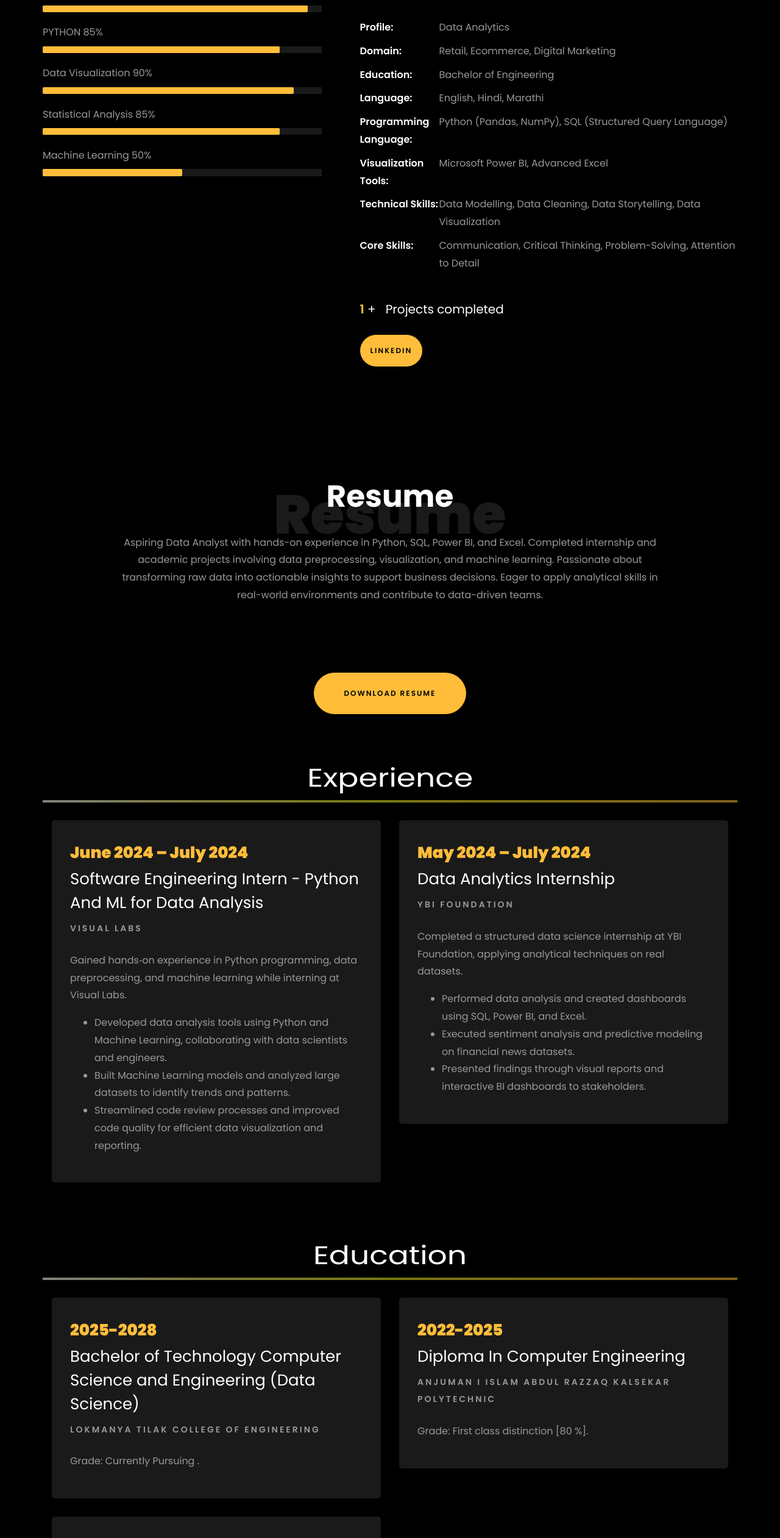
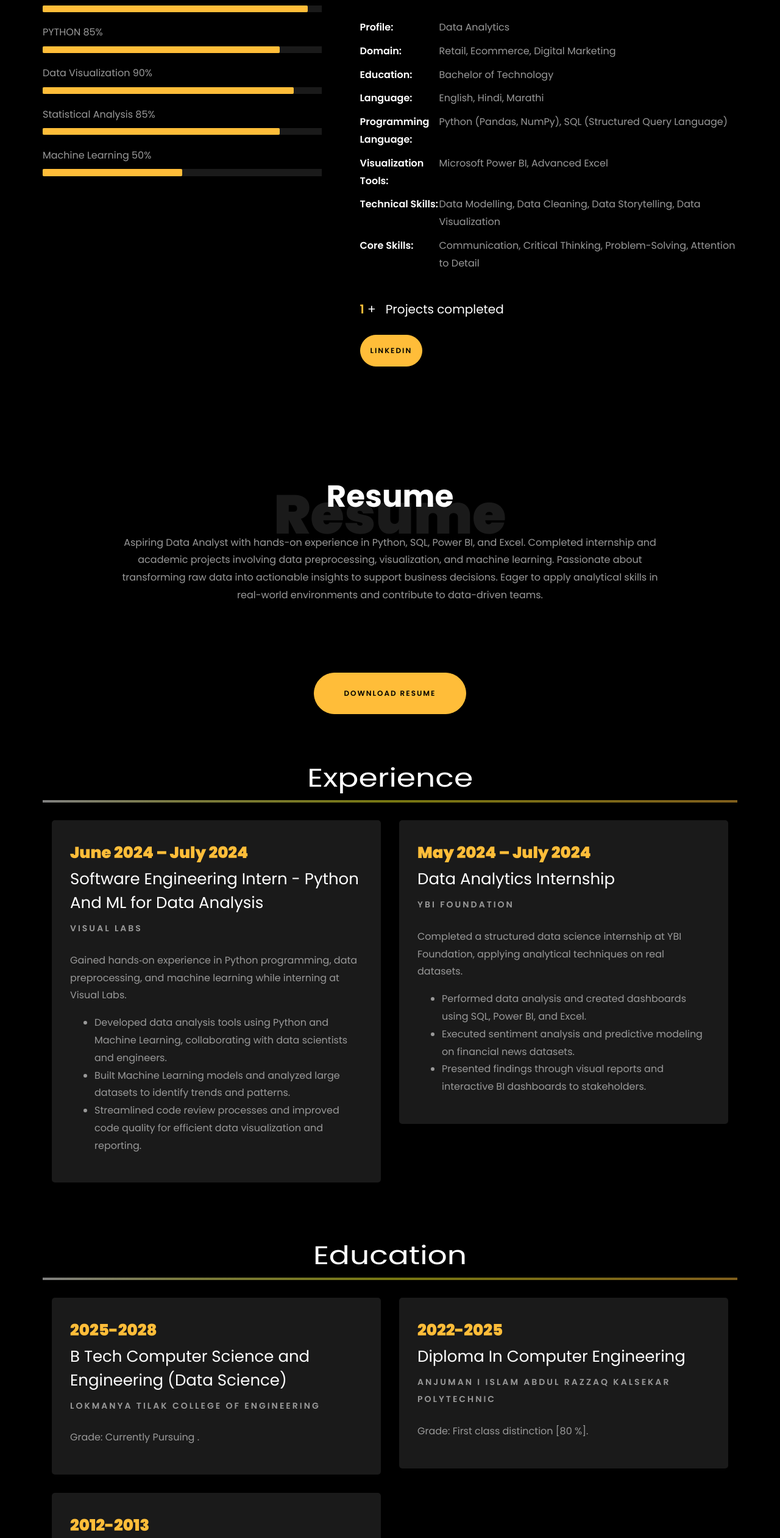
Before and after one commit to AyaanKhan1711/AyaanKhan1711.github.io, a plain HTML site: page index.html in a window 1280 px wide. Shown: the part 1114-3636 px from the top of the page at 61% size. Drawn offline with Linux system fonts and the light colour scheme; files whose address does not match are found by name.

Commit message:
Update index.html

```diff
--- a/index.html
+++ b/index.html
@@ -275,7 +275,7 @@ Proficient in SQL, Python, Power BI, and Excel, with hands-on experience in ETL
 								<ul class="about-info mt-4 px-md-0 px-2">
 									<li class="d-flex"><span>Profile:</span> <span>Data Analytics</span></li>
 									<li class="d-flex"><span>Domain:</span> <span>Retail, Ecommerce, Digital Marketing</span></li>
-									<li class="d-flex"><span>Education:</span> <span>Bachelor of Engineering </span></li>
+									<li class="d-flex"><span>Education:</span> <span>Bachelor of Technology </span></li>
 									<li class="d-flex"><span>Language:</span> <span>English, Hindi, Marathi </span></li>
 									<li class="d-flex"><span>Programming Language:</span> <span>Python (Pandas, NumPy), SQL (Structured Query Language)</span></li>
 									<li class="d-flex"><span>Visualization Tools:</span> <span>Microsoft Power BI, Advanced Excel</span></li>
@@ -392,7 +392,7 @@ Proficient in SQL, Python, Power BI, and Excel, with hands-on experience in ETL
     			<div class="col-md-6">
     				<div class="resume-wrap ftco-animate">
     					<span class="date">2025-2028</span>
-    					<h2>Bachelor of Technology Computer Science and Engineering (Data Science) </h2>
+    					<h2>B Tech Computer Science and Engineering (Data Science) </h2>
     					<span class="position">Lokmanya Tilak College of Engineering </span>
     					<p class="mt-4">Grade: Currently Pursuing .</p>
     				</div>
```
